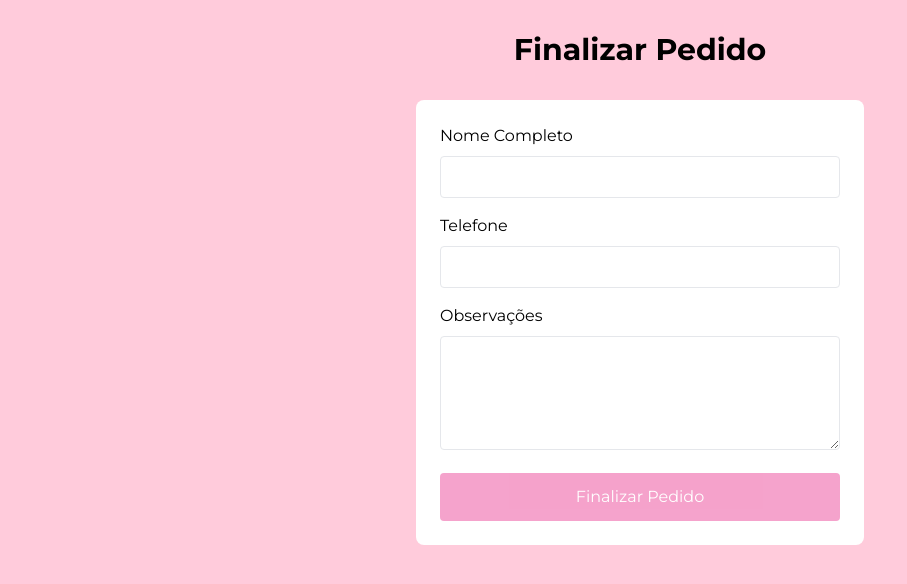
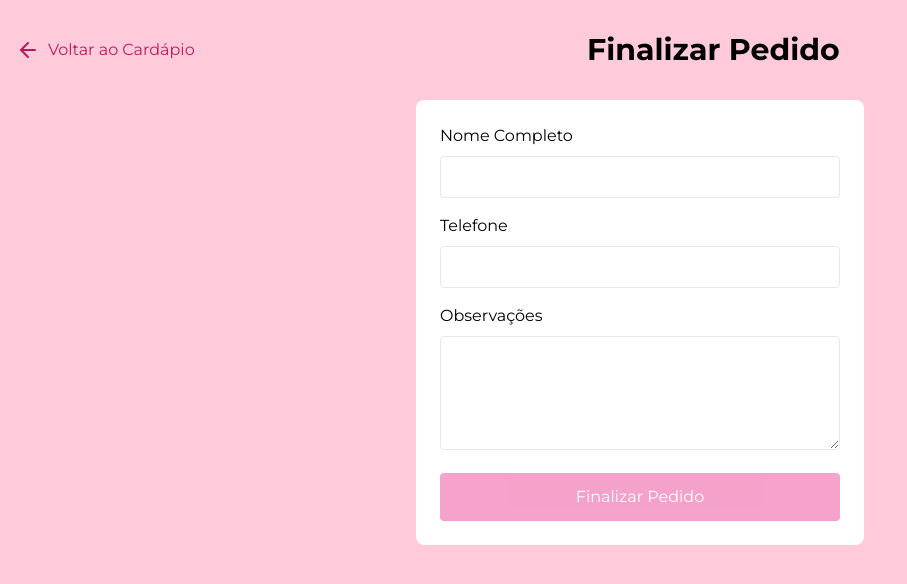
Before and after one commit to 01-LeoOliveira/Doce-Presente, a Next.js app: page /pedidos in a window 1280 px wide. Shown: the top 584 px of the page, without its empty margins (0-907 px from the left). Built offline with nearby package versions, Linux system fonts and the light colour scheme.

Commit message:
opção de voltar

```diff
--- a/app/pedidos/page.tsx
+++ b/app/pedidos/page.tsx
@@ -1,8 +1,10 @@
 'use client'
 
 import { useState } from 'react'
-import { useSearchParams } from 'next/navigation'
+import { useSearchParams, useRouter } from 'next/navigation'
 import { Suspense } from 'react'
+import Link from 'next/link'
+import { ArrowLeft } from 'lucide-react'
 
 interface BoloCarrinho {
   id: number
@@ -13,6 +15,7 @@ interface BoloCarrinho {
 }
 
 function PedidosContent() {
+  const router = useRouter()
   const searchParams = useSearchParams()
   const [carrinho, setCarrinho] = useState<BoloCarrinho[]>(() => {
     const carrinhoParam = searchParams.get('carrinho')
@@ -55,7 +58,17 @@ function PedidosContent() {
 
   return (
     <div className="container mx-auto px-4 py-8" style={{ backgroundColor: '#ffcbdb' }}>
-      <h1 className="text-3xl font-bold mb-8 text-center text-black">Finalizar Pedido</h1>
+      <div className="flex items-center justify-between mb-8">
+        <Link
+          href="/cardapio"
+          className="flex items-center text-pink-700 hover:text-pink-900"
+        >
+          <ArrowLeft className="mr-2" /> Voltar ao Cardápio
+        </Link>
+        <h1 className="text-3xl font-bold text-center text-black">Finalizar Pedido</h1>
+        <div className="w-8"></div> {/* Placeholder to center the title */}
+      </div>
+
       <form onSubmit={handleSubmit} className="max-w-md mx-auto bg-white p-6 rounded-lg">
         {carrinho.length > 0 && (
           <div className="mb-4">
```
